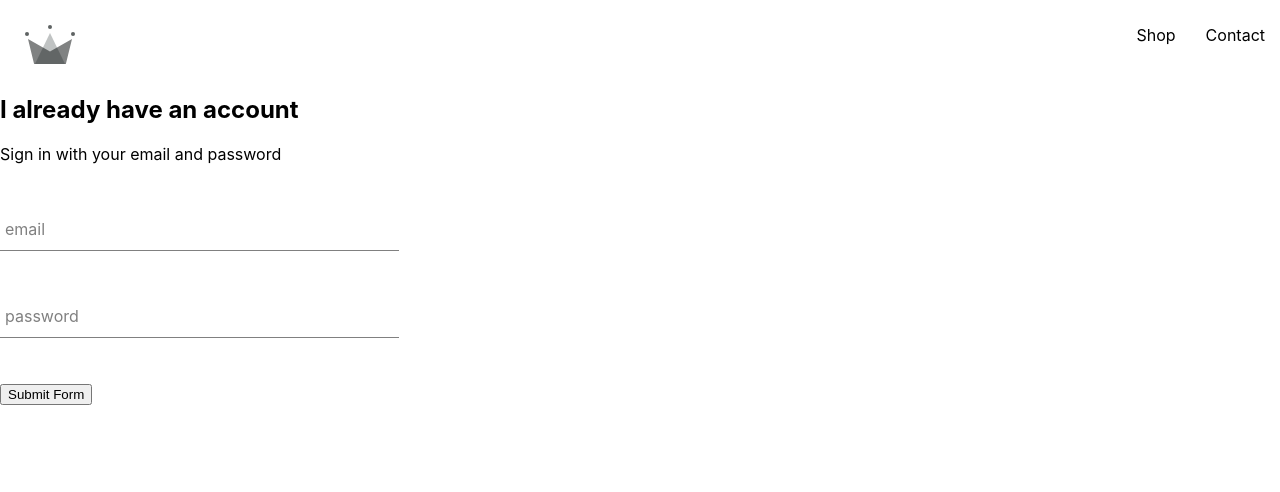
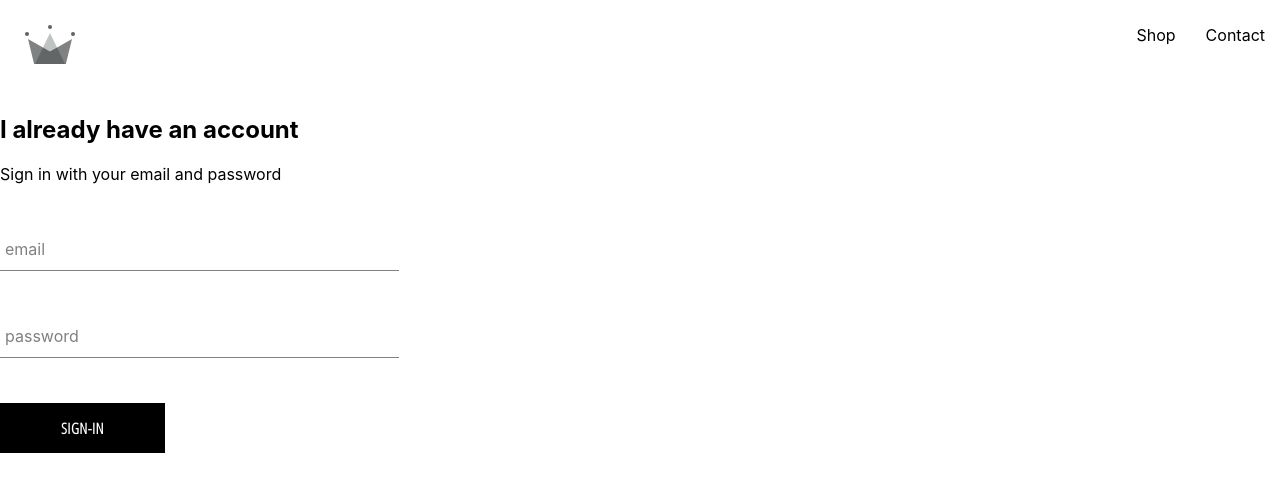
Before and after one commit to saad-dev96/cloned-repo, a React (Create React App) app: page /signIn in a window 1280 px wide. Shown: the top 492 px of the page. Built offline with nearby package versions, Linux system fonts and the light colour scheme.

Commit message:
customButton: button added

```diff
--- /dev/null
+++ b/src/components/custom-button/custom-button.component.jsx
@@ -0,0 +1,10 @@
+import React from 'react';
+import './custom-button.component.styles.scss'
+
+const CustomButton = ({children , ...otherProps}) => (
+    <button className = 'custom-button' {...otherProps}>
+        {children}
+    </button>
+)
+
+export default CustomButton;
--- /dev/null
+++ b/src/components/custom-button/custom-button.component.styles.scss
@@ -0,0 +1,22 @@
+.custom-button {
+    min-width: 165px;
+    width: auto;
+    height: 50px;
+    letter-spacing: 0.5px;
+    line-height: 50px;
+    padding: 0 35px 0 35px;
+    font-size: 15px;
+    background-color: black;
+    color: white;
+    text-transform: uppercase;
+    font-family: 'Open Sans Condensed';
+    font-weight: bolder;
+    border: none;
+    cursor: pointer;
+
+    &:hover {
+      background-color: white;
+      color: black;
+      border: 1px solid black;
+    }
+  }
--- a/src/components/sign-in/sign-in.component.jsx
+++ b/src/components/sign-in/sign-in.component.jsx
@@ -1,6 +1,7 @@
 import React from 'react'
 import './sign-in.component.styles.scss'
 import FormInput from '../form-input/form-input.component.jsx'
+import CustomButton from '../custom-button/custom-button.component'
 
 class SignIn extends React.Component
 {
@@ -30,7 +31,7 @@
                 <form onSubmit= {this.handleSubmit}>
                     <FormInput name= 'email' label='email' handleChange={this.handleChange} type = 'email' value = {this.state.email} required />
                     <FormInput name= 'password' label='password' handleChange={this.handleChange} type = 'password' value = {this.state.password} required />
-                    <input type = 'submit' value ='Submit Form'/>
+                    <CustomButton type = 'submit' value ='Submit Form'> SIGN-IN</CustomButton>
                 </form>
             </div>
 
--- a/src/components/sign-in/sign-in.component.styles.scss
+++ b/src/components/sign-in/sign-in.component.styles.scss
@@ -1,4 +1,9 @@
 .sign-in
 {
     width: 30vw;
+    display: flex;
+    flex-direction: column;
+    .title{
+        margin: 10px 0;
+    }
 }
```
